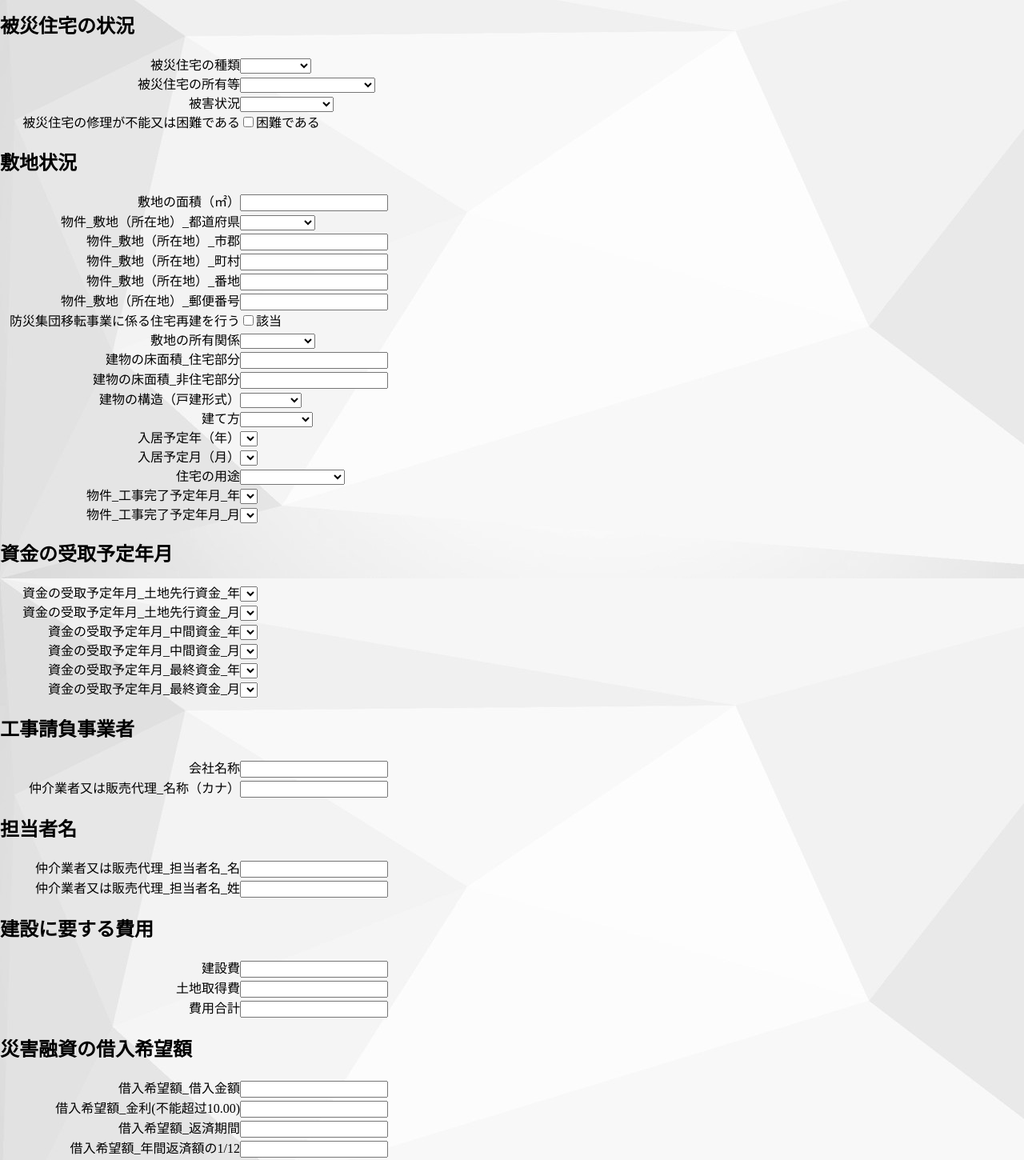
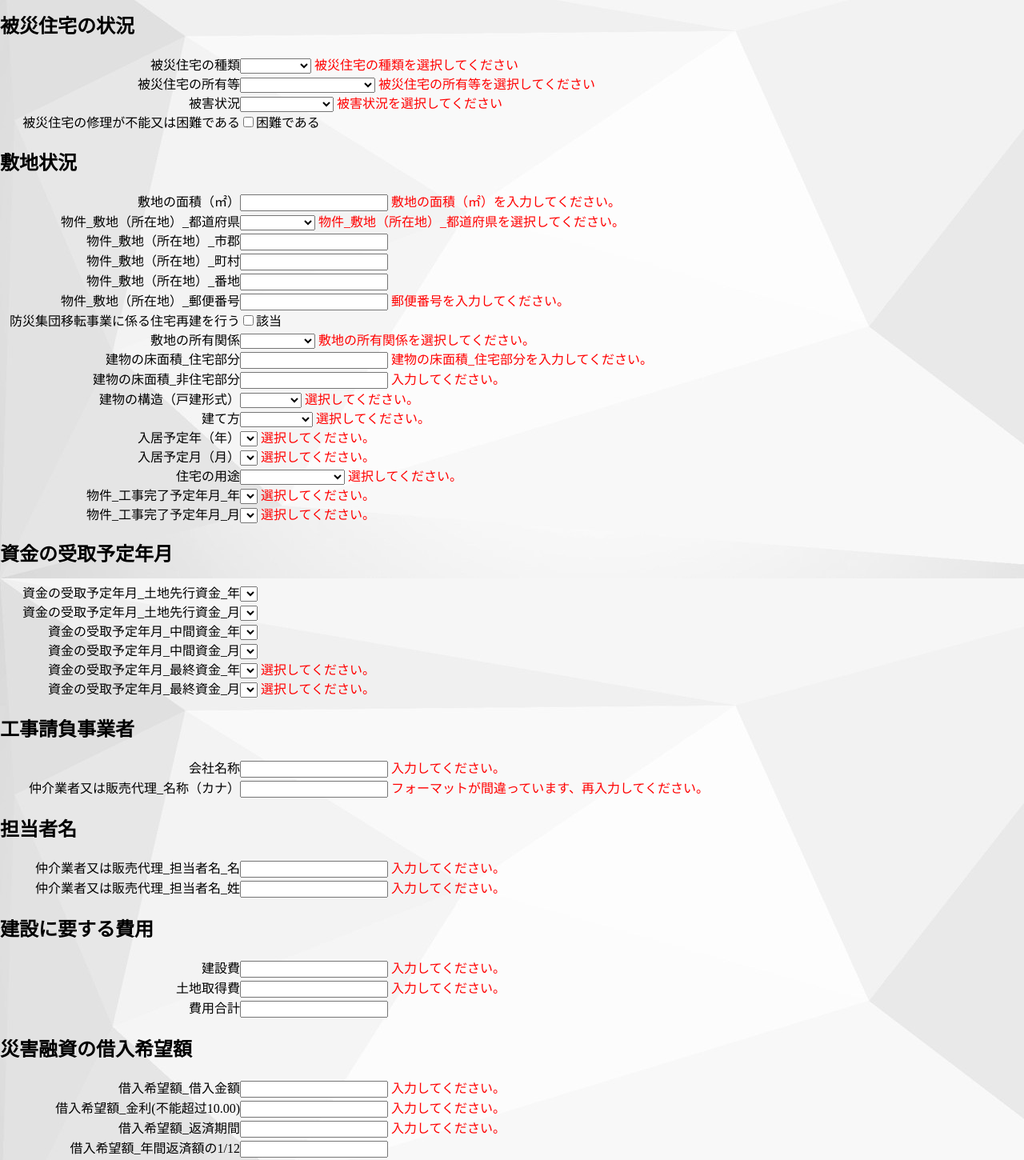
Before and after one commit to RigHakiko/20230214_SaiGaiYuShi_vue_copy_from_github02, a Vue app in the folder 20230208_01_project_vue2_cli_01/: page /Content03 in a window 1280 px wide. Shown: the part 120-1570 px from the top of the page at 80% size. Built offline with nearby package versions, Linux system fonts and the light colour scheme.

Commit message:
写完了error message在template了

```diff
--- a/20230208_01_project_vue2_cli_01/src/components/Content03.vue
+++ b/20230208_01_project_vue2_cli_01/src/components/Content03.vue
@@ -15,7 +15,7 @@
                     </select>
                     <!-- 下面是测试用代码 -->
                     <span  class="errorMessage" v-if="flagErrorDbHisaijutakuShuruiNotSelected">
-
+                        被災住宅の種類を選択してください
                     </span>
                     <!-- 上面是测试用代码 -->
                 </div>
@@ -30,7 +30,7 @@
                     </select>
 
                     <span  class="errorMessage" v-if="flagErrorDbHisaijutakuShoyuu">
-
+                        被災住宅の所有等を選択してください
                     </span>
                 </div>
             </div>
@@ -44,7 +44,7 @@
                         <option value="04避難指示あり">04避難指示あり</option>
                     </select>
                     <span  class="errorMessage" v-if="flagErrorDbHigaiJokyo">
-
+                        被害状況を選択してください
                     </span>
                 </div>
             </div>
@@ -82,10 +82,10 @@
                 <div class="kiho">
                     <input type="number" v-model="buildingZhy.dbBukken_Menseki" />
                     <span  class="errorMessage" v-if="flagErrorDbBukken_MensekiNotEntered">
-
+                        敷地の面積（㎡）を入力してください。
                     </span>
                     <span  class="errorMessage" v-if="flagErrorDbBukken_MensekiFormat">
-
+                        フォーマットが間違っています、最大5桁までの正整数を入力してください。
                     </span>
                 </div>
             </div>
@@ -99,7 +99,7 @@
                         <option></option> -->
                     </select>
                     <span  class="errorMessage" v-if="flagErrorAplBukkenAddressTodofukenNotSelected">
-
+                        物件_敷地（所在地）_都道府県を選択してください。
                     </span>
                 </div>
             </div>
@@ -118,7 +118,7 @@
                 <div class="kiho">
                     <input type="text" v-model="buildingZhy.dbBukkenAddressShigun">
                     <span  class="errorMessage" v-if="flagErrorDbBukkenAddressShigunTooLong">
-
+                        入力した文字が長すぎます。再入力してください。
                     </span>
                 </div>
             </div>
@@ -129,7 +129,7 @@
 
                     <input type="text" v-model="buildingZhy.dbBukkenAddressChoson" />
                     <span  class="errorMessage" v-if="flagErrorDbBukkenAddressChosonTooLong">
-
+                        入力した文字が長すぎます。再入力してください。
                     </span>
                 </div>
             </div>
@@ -141,7 +141,7 @@
 
                 <input type="text" v-model="buildingZhy.aplBukkenAddressBanchi" />
                     <span  class="errorMessage" v-if="flagErrorAplBukkenAddressBanchiTooLong">
-
+                        入力した文字が長すぎます。再入力してください。
                     </span>
             </div>
 
@@ -150,10 +150,10 @@
                 <div class="kiho">
                     <input type="text" v-model="buildingZhy.aplBukkenAddressPostCode3" />
                     <span  class="errorMessage" v-if="flagErrorAplBukkenAddressPostCode3NotEntered">
-
+                        郵便番号を入力してください。
                     </span>
                     <span  class="errorMessage" v-if="flagErrorAplBukkenAddressPostCode3TooLong">
-
+                        フォーマットが間違っています、再入力してください。
                     </span>
                 </div>
             </div>
@@ -184,7 +184,7 @@
                         <option value="04 使用貸借">04 使用貸借</option>
                     </select>
                     <span  class="errorMessage" v-if="flagErrorDbBukkenShikichiNoShoyuKankeiNotSelected">
-
+                        敷地の所有関係を選択してください。
                     </span>
                 </div>
             </div>
@@ -194,10 +194,10 @@
                     <input type="number" v-model="buildingZhy.dbBukken_Tatemono_Jutaku" />
                 </div>
                     <span  class="errorMessage" v-if="flagErrorDbBukken_Tatemono_JutakuNotEntered">
-
+                        建物の床面積_住宅部分を入力してください。
                     </span>
                     <span  class="errorMessage" v-if="flagErrorDbBukken_Tatemono_JutakuFormat">
-
+                        フォーマットが間違っています、再入力してください。
                     </span>
             </div>
             <div>
@@ -206,10 +206,10 @@
                     <input type="number" v-model="buildingZhy.dbBukken_Tatemono_HiJutaku" />
 
                     <span  class="errorMessage" v-if="flagErrorDbBukken_Tatemono_HiJutakuNotEntered">
-
+                        入力してください。
                     </span>
                     <span  class="errorMessage" v-if="flagErrorDbBukken_Tatemono_HiJutakuFormat">
-
+                        フォーマットが間違っています、再入力してください。
                     </span>
                 </div>
             </div>
@@ -222,7 +222,7 @@
                         <option value="03準耐火">03準耐火</option>
                     </select>
                     <span  class="errorMessage" v-if="flagErrorDbBukken_KozoNotSelected">
-
+                        選択してください。
                     </span>
                 </div>
             </div>
@@ -236,7 +236,7 @@
                         <option value="04共同建て">04共同建て</option>
                     </select>
                     <span  class="errorMessage" v-if="flagErrorDbBukken_TatekataKodateKeishikiNotSelected">
-
+                        選択してください。
                     </span>
                 </div>
             </div>
@@ -251,7 +251,7 @@
                         <option></option>
                     </select>
                     <span  class="errorMessage" v-if="flagErrorDbNyukyoYoteiDateYearNotSelected">
-
+                        選択してください。
                     </span>
                 </div>
             </div>
@@ -273,7 +273,7 @@
                         <option></option>
                     </select>
                     <span  class="errorMessage" v-if="flagErrorDbNyukyoYoteiDateMonthNotSelected">
-
+                        選択してください。
                     </span>
                 </div>
             </div>
@@ -287,7 +287,7 @@
                         <option value="04その他">04その他</option>
                     </select>
                     <span  class="errorMessage" v-if="flagErrorDbJutakuYotoNotSelected">
-
+                        選択してください。
                     </span>
                 </div>
             </div>
@@ -302,7 +302,7 @@
                         <option></option>
                     </select>
                     <span  class="errorMessage" v-if="flagErrorDbBukken_KojiKanryoDate_YearNotSelected">
-
+                        選択してください。
                     </span>
                 </div>
             </div>
@@ -324,7 +324,7 @@
                         <option></option>
                     </select>
                     <span  class="errorMessage" v-if="flagErrorDbBukken_KojiKanryoDate_MonthNotSelected">
-
+                        選択してください。
                     </span>
                 </div>
             </div>
@@ -342,7 +342,7 @@
                         <option></option>
                     </select>
                     <span  class="errorMessage" v-if="flagErrorDbShikinDateTochiShikinYear">
-
+                        土地先行資金の受取予定年月は、「中間資金の受取予定年月」「最終資金の受取予定年月」より後の年月を指定できません。
                     </span>
                 </div>
             </div>
@@ -364,7 +364,7 @@
                         <option></option>
                     </select>
                     <span  class="errorMessage" v-if="flagErrorDbShikinDateTochiShikinMonth">
-
+                        土地先行資金の受取予定年月は、「中間資金の受取予定年月」「最終資金の受取予定年月」より後の年月を指定できません。
                     </span>
                 </div>
             </div>
@@ -379,7 +379,7 @@
                         <option></option>
                     </select>
                     <span  class="errorMessage" v-if="flagErrorDbShikinDateChukanShikinYear">
-
+                        中間資金の受取予定年月は、「最終資金の受取予定年月」より後の年月を指定できません。
                     </span>
                 </div>
             </div>
@@ -401,7 +401,7 @@
                         <option></option>
                     </select>
                     <span  class="errorMessage" v-if="flagErrorDbShikinDateChukanShikinMonth">
-
+                        中間資金の受取予定年月は、「最終資金の受取予定年月」より後の年月を指定できません。
                     </span>
                 </div>
             </div>
@@ -416,7 +416,7 @@
                         <option></option>
                     </select>
                     <span  class="errorMessage" v-if="flagErrorDbShikinDateSaishuShikinYearNotSelected">
-
+                        選択してください。
                     </span>
                 </div>
             </div>
@@ -438,7 +438,7 @@
                         <option></option>
                     </select>
                     <span  class="errorMessage" v-if="flagErrorDbShikinDateSaishuShikinMonthNotSelected">
-
+                        選択してください。
                     </span>
                 </div>
             </div>
@@ -450,10 +450,10 @@
                 <div class="kiho">
                     <input type="text" v-model="buildingZhy.dbKariireIninKaishaName" />
                     <span  class="errorMessage" v-if="flagErrorDbKariireIninKaishaNameNotEntered">
-
+                        入力してください。
                     </span>
                     <span  class="errorMessage" v-if="flagErrorDbKariireIninKaishaNameTooLong">
-
+                        入力した文字が長すぎます。再入力してください。
                     </span>
                 </div>
             </div>
@@ -462,10 +462,10 @@
                 <div class="kiho">
                     <input type="text" v-model="buildingZhy.dbChukaiHanbaiNameKana" />
                     <span  class="errorMessage" v-if="flagErrorDbChukaiHanbaiNameKanaNotEntered">
-
+                        フォーマットが間違っています、再入力してください。
                     </span>
                     <span  class="errorMessage" v-if="flagErrorDbChukaiHanbaiNameKanaTooLong">
-
+                        入力した文字が長すぎます。再入力してください。
                     </span>
                 </div>
             </div>
@@ -477,10 +477,10 @@
                 <div class="kiho">
                     <input type="text" v-model="buildingZhy.dbChukaiHanbaiTantoshaNameMei" />
                     <span  class="errorMessage" v-if="flagErrorDbChukaiHanbaiTantoshaNameMeiNotEntered">
-
+                        入力してください。
                     </span>
                     <span  class="errorMessage" v-if="flagErrorDbChukaiHanbaiTantoshaNameMeiTooLong">
-
+                        入力した文字が長すぎます。再入力してください。
                     </span>
                 </div>
             </div>
@@ -489,10 +489,10 @@
                 <div class="kiho">
                     <input type="text" v-model="buildingZhy.dbChukaiHanbaiTantoshaNameSei" />
                     <span  class="errorMessage" v-if="flagErrorDbChukaiHanbaiTantoshaNameSeiNotEntered">
-
+                        入力してください。
                     </span>
                     <span  class="errorMessage" v-if="flagErrorDbChukaiHanbaiTantoshaNameSeiTooLong">
-
+                        入力した文字が長すぎます。再入力してください。
                     </span>
                 </div>
             </div>
@@ -504,10 +504,10 @@
                 <div class="kiho">
                     <input type="number" v-model="buildingZhy.dbHiyouKensetsuHi" />
                     <span  class="errorMessage" v-if="flagErrorDbHiyouKensetsuHiNotEntered">
-
+                        入力してください。
                     </span>
                     <span  class="errorMessage" v-if="flagErrorDbHiyouKensetsuHiFormat">
-
+                        フォーマットが間違っています、最大5桁までの正整数を入力してください。
                     </span>
                 </div>
             </div>
@@ -516,10 +516,10 @@
                 <div class="kiho">
                     <input type="number" v-model="buildingZhy.dbHiyouTochiSyotokuHi" />
                     <span  class="errorMessage" v-if="flagErrorDbHiyouTochiSyotokuHiNotEntered">
-
+                        入力してください。
                     </span>
                     <span  class="errorMessage" v-if="flagErrorDbHiyouTochiSyotokuHiFormat">
-
+                        フォーマットが間違っています、最大5桁までの正整数を入力してください。
                     </span>
                 </div>
             </div>
@@ -537,10 +537,10 @@
                 <div class="kiho">
                     <input type="number" v-model="buildingZhy.dbKariireGakuKingaku" />
                     <span  class="errorMessage" v-if="flagErrorDbKariireGakuKingakuNotEntered">
-
+                        入力してください。
                     </span>
                     <span  class="errorMessage" v-if="flagErrorDbKariireGakuKingakuFormat">
-
+                        フォーマットが間違っています、最大5桁までの正整数を入力してください。
                     </span>
                 </div>
             </div>
@@ -549,10 +549,10 @@
                 <div class="kiho">
                     <input type="number" v-model="buildingZhy.dbKariireGakuKinri" />
                     <span  class="errorMessage" v-if="flagErrorDbKariireGakuKinriNotEntered">
-
+                        入力してください。
                     </span>
                     <span  class="errorMessage" v-if="flagErrorDbKariireGakuKinriFormat">
-
+                        フォーマットが間違っています、最大5桁までの整数を入力してください。
                     </span>
                 </div>
             </div>
@@ -561,10 +561,10 @@
                 <div class="kiho">
                     <input type="number" v-model="buildingZhy.dbKariireGakuHensaiKikan" />
                     <span  class="errorMessage" v-if="flagErrorDbKariireGakuHensaiKikanNotEntered">
-
+                        入力してください。
                     </span>
                     <span  class="errorMessage" v-if="flagErrorDBKariireGakuHensaiKikanFormat">
-
+                        フォーマットが間違っています、100未満正整数を入力してください。
                     </span>
                 </div>
             </div>
@@ -582,7 +582,7 @@
                         <option value="02 元金均等返済">02 元金均等返済</option>
                     </select>
                     <span  class="errorMessage" v-if="flagErrorDbHensaiHouhouNotSelected">
-
+                        選択してください。
                     </span>
                 </div>
             </div>
@@ -594,7 +594,7 @@
                         <option value="02無">02無</option>
                     </select>
                     <span  class="errorMessage" v-if="flagErrorDbHisaiShinzokuDokyoAriNotSelected">
-
+                        選択してください。
                     </span>
                 </div>
             </div>
@@ -609,7 +609,7 @@
                         <option value="05">05:5年以上</option>
                     </select>
                     <span  class="errorMessage" v-if="flagErrorDbSueokiKikanNoNensuNotSelected">
-
+                        選択してください。
                     </span>
                 </div>
             </div>
@@ -622,7 +622,7 @@
                     <input type="text" v-model="buildingZhy.dbSonotaName" />
                     <span  class="errorMessage" v-if="flagErrorDbSonotaNameNotEntered">入力してください。</span>
                     <span  class="errorMessage" v-if="flagErrorDbSonotaNameTooLong">
-
+                        入力した文字が長すぎます。再入力してください。
                     </span>
                 </div>
             </div>
@@ -635,7 +635,7 @@
                     <!-- 测试用代码在上面 -->
                     <span  class="errorMessage" v-if="flagErrorDbSonotaKingakuNotEntered">入力してください。</span>
                     <span  class="errorMessage" v-if="flagErrorDbSonotaKingakuFormat">
-
+                        フォーマットが間違っています、最大5桁までの正整数を入力してください。
                     </span>
                 </div>
             </div>
@@ -645,7 +645,7 @@
                     <input type="number" v-model="buildingZhy.dbSonotaHensaiKikan" />
                     <span  class="errorMessage" v-if="flagErrorDbSonotaHensaiKikanNotEntered">入力してください。</span>
                     <span  class="errorMessage" v-if="flagErrorDbSonotaHensaiKikanFormat">
-
+                        フォーマットが間違っています、100未満正整数を入力してください。
                     </span>
                 </div>
             </div>
@@ -680,7 +680,7 @@
                     <input type="text" v-model="buildingZhy.dbKinyuKikanName" />
                     <span  class="errorMessage" v-if="flagErrorDbKinyuKikanNameNotEntered">入力してください。</span>
                     <span  class="errorMessage" v-if="flagErrorDbKinyuKikanNameTooLong">
-
+                        入力した文字が長すぎます。再入力してください。
                     </span>
                 </div>
             </div>
@@ -690,7 +690,7 @@
                     <input type="text" v-model="buildingZhy.dbShitemName" />
                     <span  class="errorMessage" v-if="flagErrorDbShitemNameNotEntered">入力してください。</span>
                     <span  class="errorMessage" v-if="flagErrorDbShitemNameTooLong">
-
+                        入力した文字が長すぎます。再入力してください。
                     </span>
                 </div>
             </div>
```
